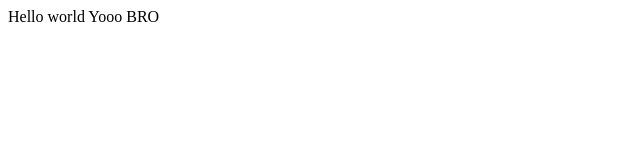
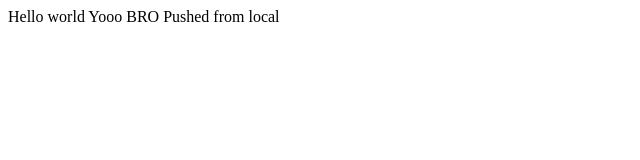
Before and after one commit to ShanmugamVGanesan/ShanmugamVGanesan.github.io, a plain HTML site: page index.html in a window 1280 px wide. Shown: the whole page, without its empty margins (0-640 px from the left). Drawn offline with Linux system fonts and the light colour scheme.

Commit message:
chenged from local

```diff
--- a/index.html
+++ b/index.html
@@ -3,5 +3,6 @@
 <body>
     Hello world
     Yooo BRO
+    Pushed from local
 </body>
 </html>
```
